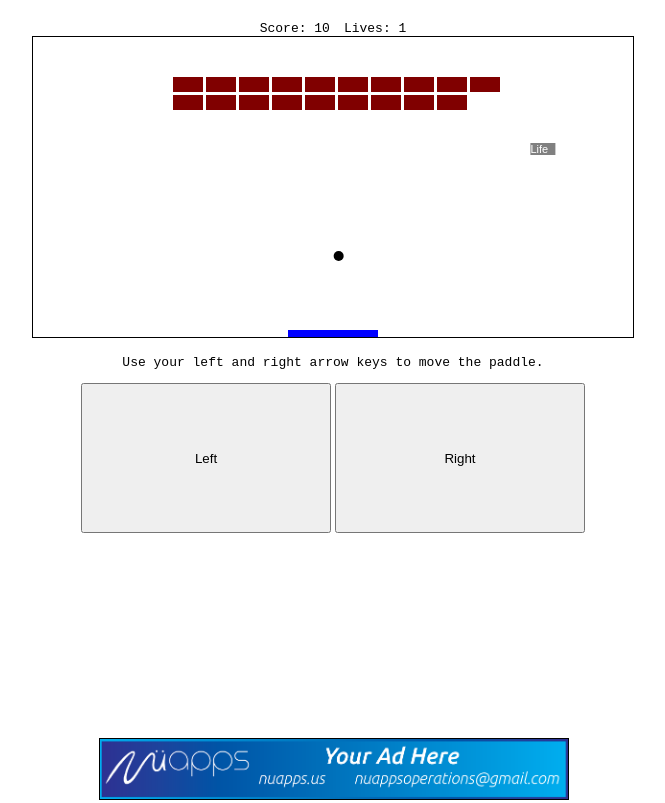
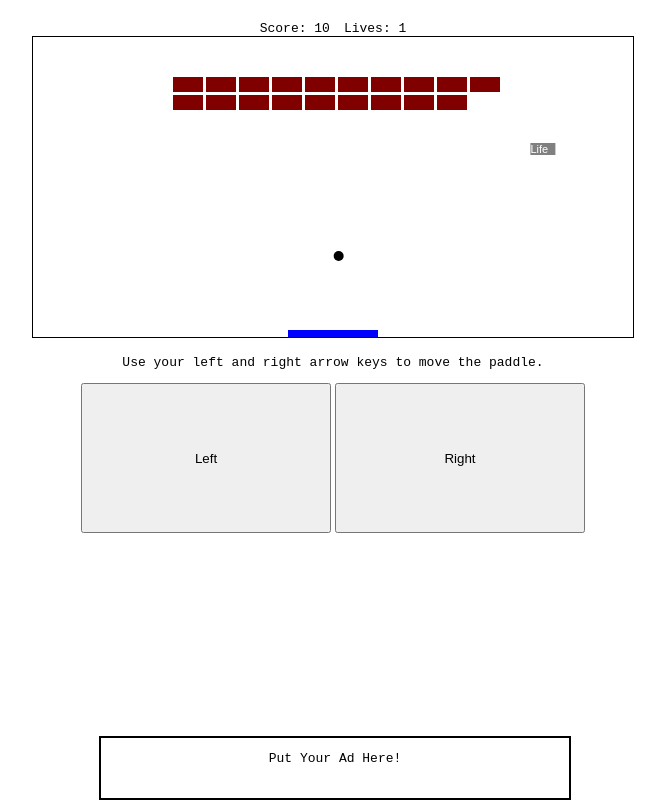
Before and after one commit to fantonatos/brickbreaker, a plain HTML site: page index.html in a window 1280 px wide. Shown: the whole page, without its empty margins (307-972 px from the left). Drawn offline with Linux system fonts and the light colour scheme.

Commit message:
Revert "Added a Banner Ad"
This reverts commit 54c65ea375db5381d0792e7f5d30fd148c6c0766.

```diff
--- a/index.html
+++ b/index.html
@@ -38,10 +38,8 @@
         <button type="button" id="rightBtn">Right</button>
     </center>
 
-    <div style="
-    position: absolute; bottom: 0px; left: 50%; margin-left: -234px;
-     width: 468px; height: 60px; border: 1px solid black;">
-        <a href="http://www.nuapps.us"> <img src="bannerAd.png" width="468px" height="60px"></img> </a>
+    <div style="position: absolute; bottom: 0px; left: 50%; margin-left: -234px; width: 468px; height: 60px; border: 2px solid black;">
+        <center><p> Put Your Ad Here! </p> </center>
     </div>
 
     <script src="game.js"></script>
```
